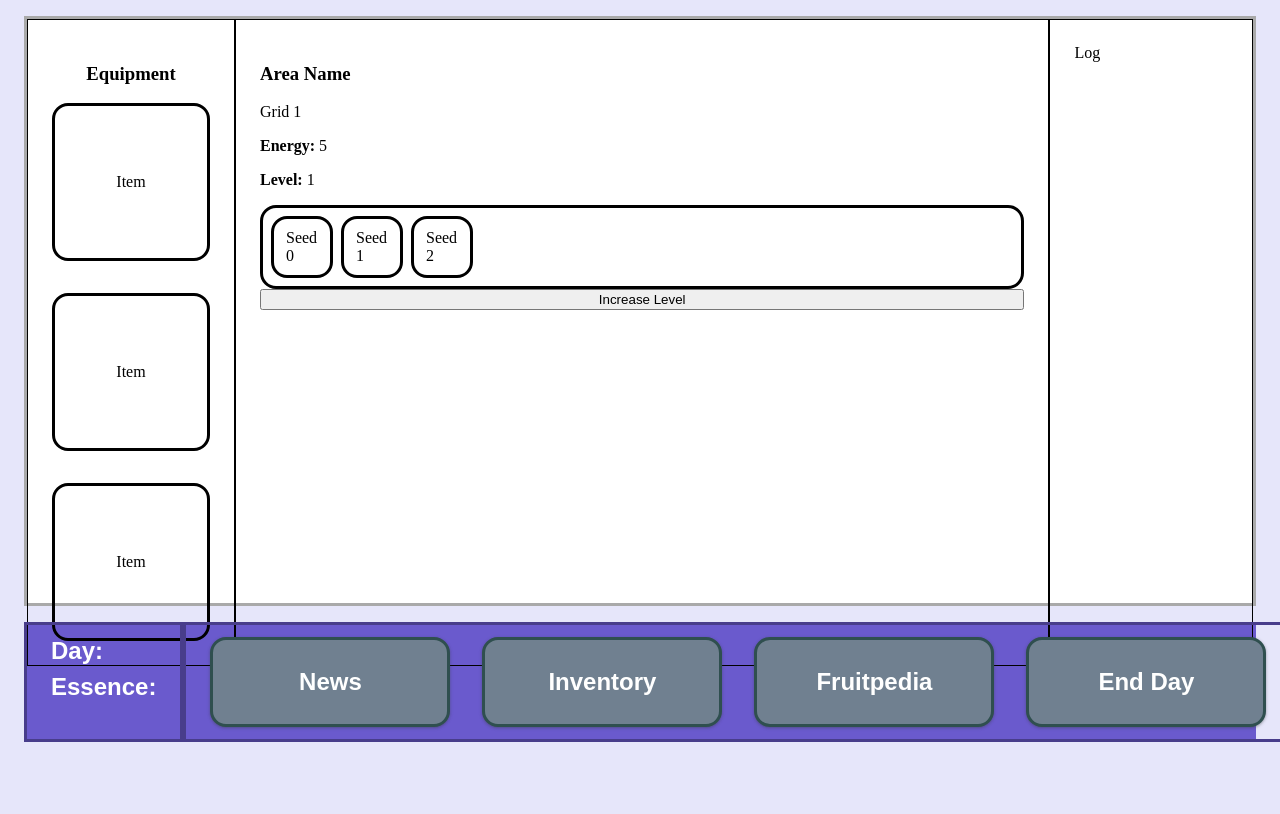
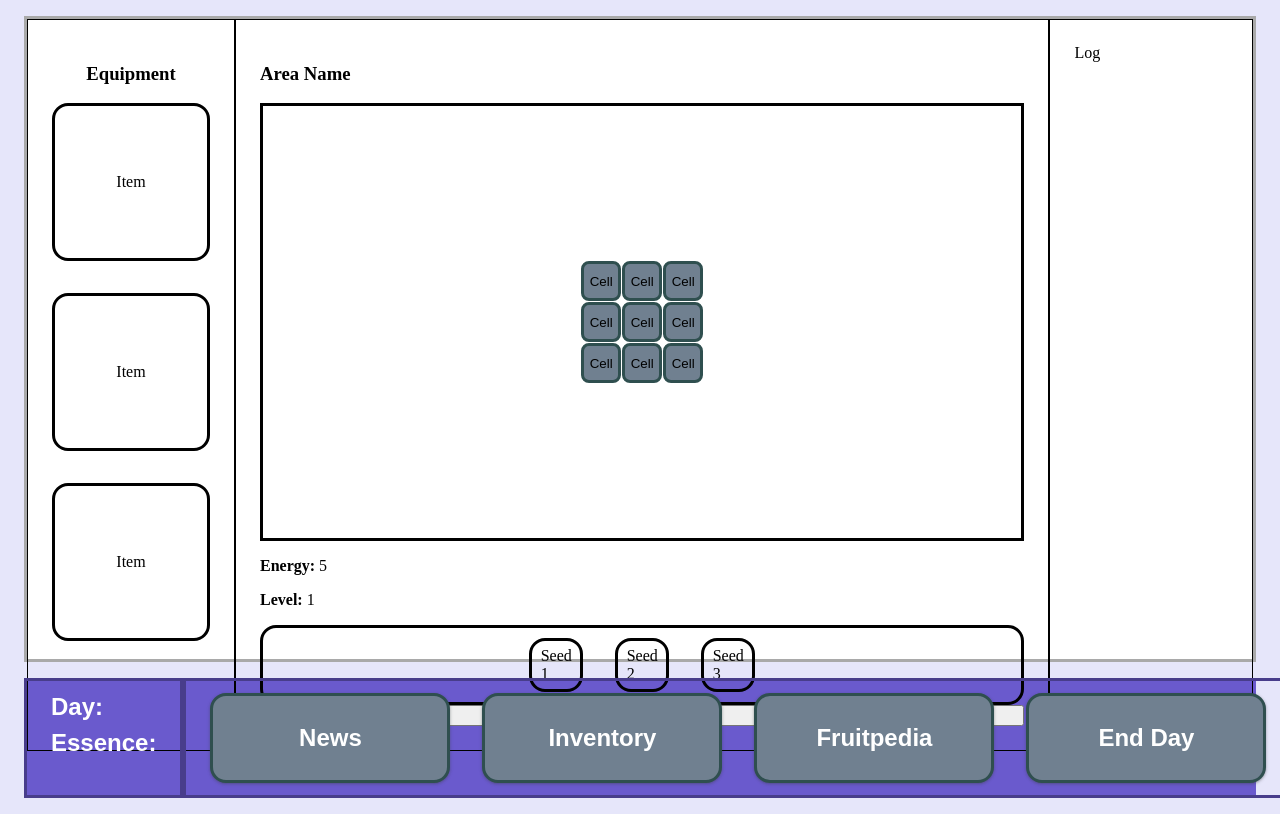
Before and after one commit to nigel1234567/essence-hunt, a React (Create React App) app: page / in a window 1280 px wide. Built offline with nearby package versions, Linux system fonts and the light colour scheme.

Commit message:
Added grid display box

```diff
--- a/src/App.js
+++ b/src/App.js
@@ -1,4 +1,4 @@
-import React, {useState} from 'react'
+import React from 'react'
 import './App.css'
 import Hotbar from './components/Hotbar/Hotbar'
 import Screen from './components/Screen/Screen'
--- a/src/components/Screen/Map/Grid.js
+++ b/src/components/Screen/Map/Grid.js
@@ -1,15 +1,53 @@
-import React, { useState } from 'react'
+import React, { useEffect, useState } from 'react'
+import GridCell from './GridCell'
 
 const Grid = (props) => {
-  // Grid Size (Depends on Map Name)
-  const [gridSize, setGridSize] = useState(props.level * props.level)
+  // Grid display (Depends on Map)
+  const [gridDisplay, setGridDisplay] = useState()
+  const maxLevel = 10
 
-  // Grid Cell (Contain GridItem)
+  // Grid Cells (Contain GridItem)
+  let grid = []
 
-  // Generate Grid (Based on grid size)
+  // Generate Grid (Based on grid size)s
+  let currentLevel = props.level + 2
+  useEffect(()=>{
+    // Set Grid Size
+    if (props.level < maxLevel - 2) {
+      currentLevel= props.level + 2
+    } else {
+      currentLevel = maxLevel
+    }
+  }, [props.level])
+
+  // Show grid display
+  useEffect(() => {
+    // Loop creating of cell
+    for (let i=0; i < currentLevel; i++) {
+      let gridRow = []
+      for (let j=0; j < currentLevel; j++) {
+        gridRow.push(<GridCell/>)
+      }
+      grid.push(gridRow)
+    }
+      // Generate Grid Display
+      setGridDisplay(grid.map(row => {
+        let newRow = row.map(cell => {
+          return (cell)
+        })
+        return (
+          <div className='grid-col'>
+            {newRow}
+          </div>
+        )
+      }))
+  }, [currentLevel])
+
 
   return (
-    <div>Grid {gridSize}</div>
+    <div className='grid'>
+      {gridDisplay}
+    </div>
   )
 }
 
--- /dev/null
+++ b/src/components/Screen/Map/GridCell.js
@@ -0,0 +1,9 @@
+import React from 'react'
+
+const GridCell = () => {
+  return (
+    <button className='grid-cell'>Cell</button>
+  )
+}
+
+export default GridCell
--- a/src/components/Screen/Screen.js
+++ b/src/components/Screen/Screen.js
@@ -9,9 +9,11 @@ const Screen = () => {
 
   // Map info
   const [level, setLevel] = useState(1)
-  const [startingSeed, setStartingSeed] = useState(level + 2)
+  const [startingSeed, setStartingSeed] = useState()
   const [seeds, setSeeds] = useState([])
-  const [seedsRemaining, setSeedsRemaining] = useState()
+  const [seedSlots, setSeedSlots] = useState()
+
+  let grid = <Grid level={level}/>
 
   // Player info
   const [startingEnergy, setStartingEnergy] = useState(5)
@@ -20,15 +22,38 @@ const Screen = () => {
   // Log window
 
   // Functions
+
+  // Use Effect hooks
+  // Set starting seed
+  useEffect(() => {
+    // Reset startingSeed and seedArray
+    // Max seed = 10
+    if (level > 8) {
+      setStartingSeed(10)
+    } else {
+      setStartingSeed(level + 2)
+    }
+
+  }, [level])
+
+  // Set seedArray and seeds
+  useEffect(() => {
+    let seedArray = []
+
     // Generating starting seeds
     for (let i = 0; i < startingSeed; i++) {
-    let seed = {key: i, name: `Seed ${i}`}
-    seeds.push(seed)
+      // Insert seed data here (to create seed generator)
+      let seed = {key: i, name: `Seed ${i+1}`}
+      seedArray.push(seed)
       }
 
+    setSeeds(seedArray)
+  }, [startingSeed])
+
+  // Set SeedSlot components
+  useEffect(() => {
     // Seed slots shown in window
-  const seedSlots = seeds.map(item => {
-    console.log(item.key)
+    setSeedSlots(seeds.map(item => {
       return (
         <SeedSlot
           key={item.key}
@@ -36,6 +61,9 @@ const Screen = () => {
           />
         )
       })
+    )
+  }, [seeds])
+
 
   // Increase level
   const increaseLevel = () => {
@@ -54,7 +82,7 @@ const Screen = () => {
       </div>
       <div className='column map'>
         <h3>Area Name</h3>
-        <Grid level={level}/>
+        {grid}
         <div className='player-info'>
           <p><strong>Energy: </strong>{energy}</p>
           <p><strong>Level: </strong>{level}</p>
--- a/src/components/Screen/styles/Screen.css
+++ b/src/components/Screen/styles/Screen.css
@@ -2,7 +2,7 @@
   border: 3px solid darkgray;
   background-color: white;
   margin: 16px;
-  height: 73vh;
+  height: 80vh;
   display: -ms-grid;
   display: grid;
   -ms-grid-columns: 1fr 4fr 1fr;
@@ -77,18 +77,21 @@
 .map .seed-info {
   border: 3px solid black;
   border-radius: 16px;
-  padding: 8px;
+  padding: 10px;
   display: -webkit-box;
   display: -ms-flexbox;
   display: flex;
-  gap: 8px;
+  -webkit-box-pack: center;
+      -ms-flex-pack: center;
+          justify-content: center;
+  gap: 2rem;
 }
 
 .map .seed-info .seed-item {
   border: 3px solid black;
   border-radius: 16px;
-  width: 2rem;
-  height: 2rem;
+  width: 1.5rem;
+  height: 1.5rem;
   padding: 12px;
   display: -webkit-box;
   display: -ms-flexbox;
@@ -100,4 +103,51 @@
       -ms-flex-align: center;
           align-items: center;
 }
+
+.grid {
+  display: -webkit-box;
+  display: -ms-flexbox;
+  display: flex;
+  border: 3px solid black;
+  padding: 16px;
+  -webkit-box-pack: center;
+      -ms-flex-pack: center;
+          justify-content: center;
+  -webkit-box-align: center;
+      -ms-flex-align: center;
+          align-items: center;
+  height: 25rem;
+  gap: 1px;
+}
+
+.grid .grid-col {
+  display: -webkit-box;
+  display: -ms-flexbox;
+  display: flex;
+  -webkit-box-orient: vertical;
+  -webkit-box-direction: normal;
+      -ms-flex-direction: column;
+          flex-direction: column;
+  gap: 1px;
+}
+
+.grid .grid-col .grid-cell {
+  border: 3px solid darkslategray;
+  padding: 10px;
+  width: 2.5rem;
+  height: 2.5rem;
+  border-radius: 8px;
+  background-color: slategray;
+  display: -webkit-box;
+  display: -ms-flexbox;
+  display: flex;
+  -webkit-box-pack: center;
+      -ms-flex-pack: center;
+          justify-content: center;
+}
+
+.grid .grid-col .grid-cell:hover {
+  background-color: lightgrey;
+  cursor: pointer;
+}
 /*# sourceMappingURL=Screen.css.map */
--- a/src/components/Screen/styles/Screen.scss
+++ b/src/components/Screen/styles/Screen.scss
@@ -3,7 +3,7 @@
   border: 3px solid darkgray;
   background-color: white;
   margin: 16px;
-  height: 73vh;
+  height: 80vh;
   display: grid;
   grid-template-columns: 1fr 4fr 1fr;
   .column {
@@ -44,14 +44,15 @@
   .seed-info {
     border: 3px solid black;
     border-radius: 16px;
-    padding: 8px;
+    padding: 10px;
     display: flex;
-    gap: 8px;
+    justify-content: center;
+    gap: 2rem;
     .seed-item {
       border: 3px solid black;
       border-radius: 16px;
-      width: 2rem;
-      height: 2rem;
+      width: 1.5rem;
+      height: 1.5rem;
       padding: 12px;
       display: flex;
       justify-content: center;
@@ -59,3 +60,33 @@
     }
   }
 }
+
+// Grid
+.grid {
+  display: flex;
+  border: 3px solid black;
+  padding: 16px;
+  justify-content: center;
+  align-items: center;
+  height: 25rem;
+  gap: 1px;
+  .grid-col {
+    display: flex;
+    flex-direction: column;
+    gap: 1px;
+    .grid-cell {
+      border: 3px solid darkslategray;
+      padding: 10px;
+      width: 2.5rem;
+      height: 2.5rem;
+      border-radius: 8px;
+      background-color: slategray;
+      display: flex;
+      justify-content: center;
+      &:hover {
+        background-color: lightgrey;
+        cursor: pointer;
+      }
+    }
+  }
+}
--- a/src/index.js
+++ b/src/index.js
@@ -4,9 +4,9 @@ import App from './App'
 
 const root = ReactDOM.createRoot(document.getElementById('root'));
 root.render(
-  <React.StrictMode>
+  // <React.StrictMode>
     <App />
-  </React.StrictMode>
+  // </React.StrictMode>
 );
 
 // If you want to start measuring performance in your app, pass a function
```
Also changed, not shown: 1 other file (tests, documents, lock files or other folders). Lines whose indentation alone changed are shown as unchanged.
